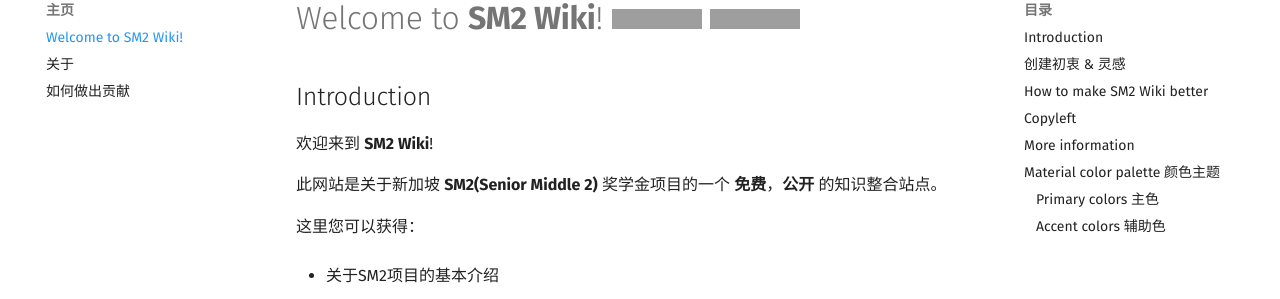
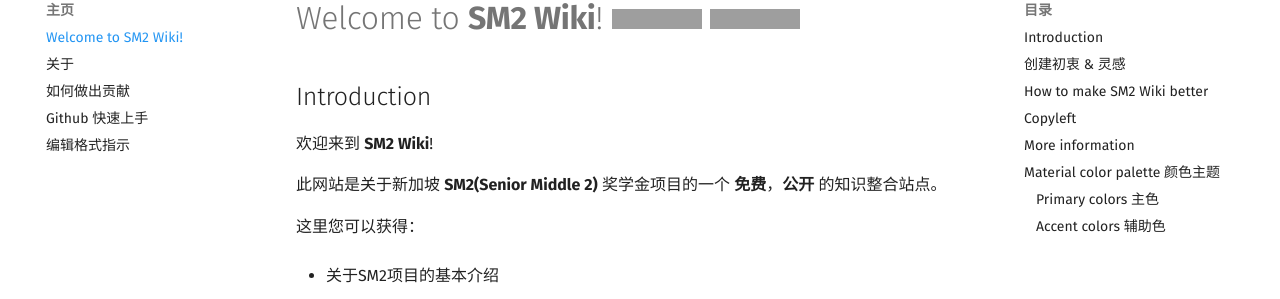
Before and after one commit to SM2-wiki/SM2-wiki, an MkDocs documentation site: the page built from docs/index.md, in a window 1280 px wide. Shown: the part 148-447 px from the top of the page. Built offline with MkDocs 1.6.1 and Material for MkDocs 9.7.7, drawn with Linux system fonts in a browser that asks for light colours; comment, search, counter and statistics services are not loaded; grey boxes are pictures that could not be loaded.

Commit message:
Update mkdocs.yml

```diff
--- a/mkdocs.yml
+++ b/mkdocs.yml
@@ -20,6 +20,8 @@
       - Welcome to SM2 Wiki!: index.md
       - 关于: intro/about.md
       - 如何做出贡献: intro/htc.md
+      - Github 快速上手: intro/git_ins.md
+      - 编辑格式指示: intro/edit_ins.md
 
 theme:
   name: 'material'
```
